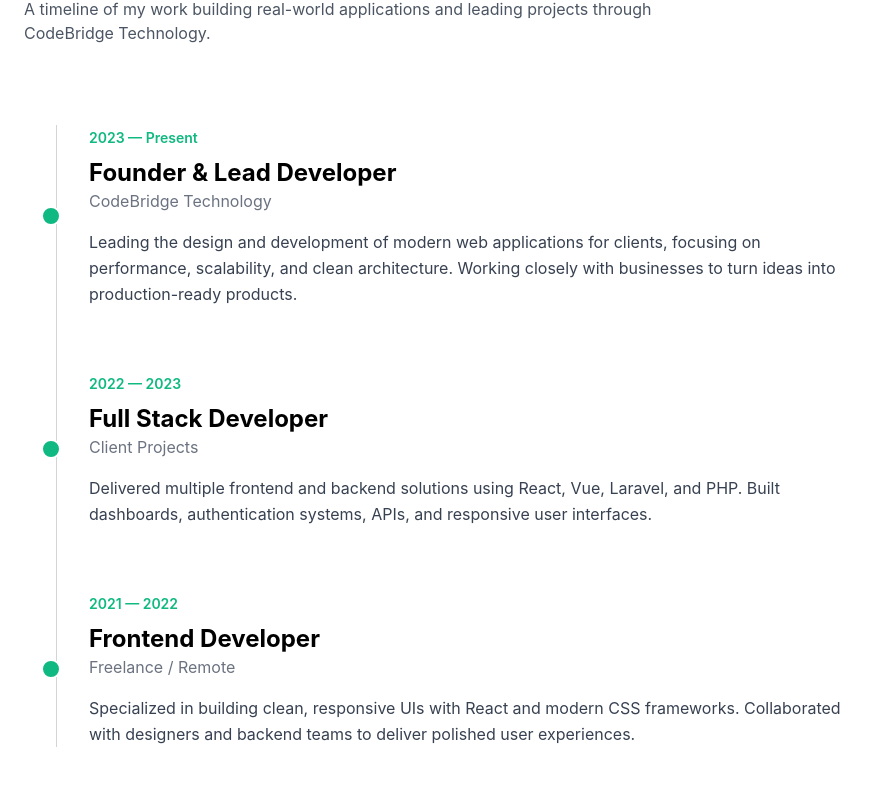
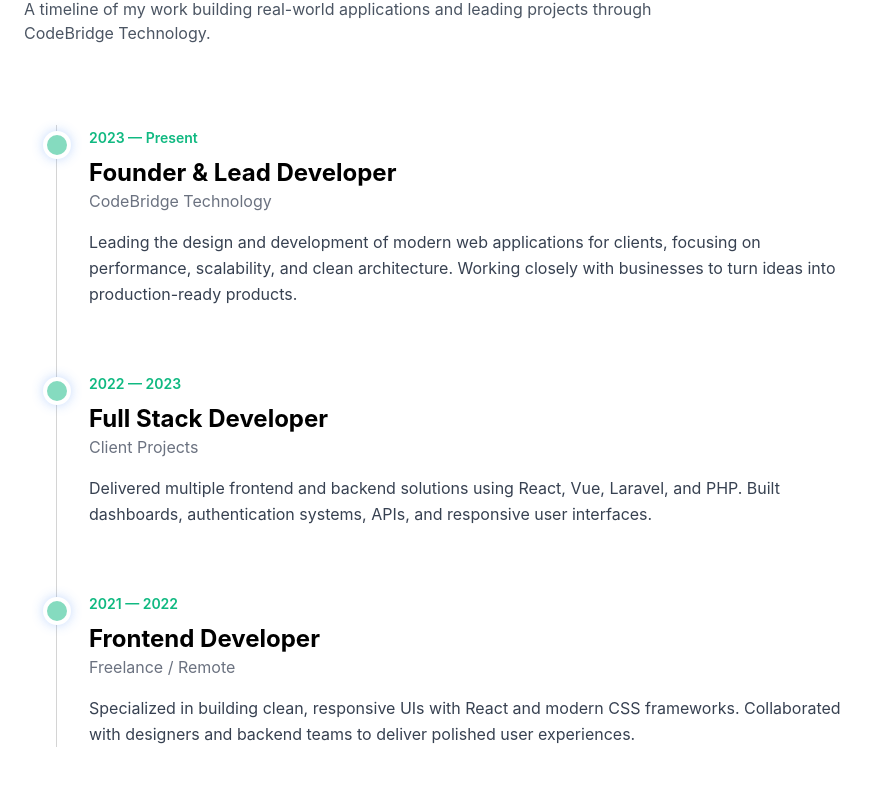
Before and after one commit to AnasMaimalee/portfolio, a React (Vite) app: page / in a window 1280 px wide. Shown: the part 2614-3420 px from the top of the page, without its empty margins (0-878 px from the left). Built offline with nearby package versions, Linux system fonts and the light colour scheme.

Commit message:
fix: education and experience added dot animation

```diff
--- a/src/components/sections/Education.tsx
+++ b/src/components/sections/Education.tsx
@@ -54,8 +54,18 @@ export default function Education() {
                 <FadeIn key={index}>
                 <div className="mb-16 pl-8 relative">
 
-                {/* DOT */}
-                <div className="absolute -left-[14px] top-1.5 w-7 h-7 rounded-full bg-primary border-4 border-white dark:border-neutral-950" />
+                    {/* DOT (line fully masked) */}
+                    <div className="absolute -left-[14px] top-1.5 w-7 h-7">
+                    {/* line cover */}
+                    <div className="absolute inset-0 rounded-full bg-white dark:bg-neutral-950" />
+
+                    {/* blinking dot */}
+                    <div
+                        className="relative w-7 h-7 rounded-full
+                        bg-primary border-4 border-white dark:border-neutral-950
+                        animate-pulse shadow-[0_0_12px_rgba(59,130,246,0.6)]"
+                    />
+                    </div>
 
                     <span className="text-sm font-semibold text-primary">
                     {edu.period}
@@ -79,6 +89,7 @@ export default function Education() {
             ))}
         </div>
 
+
       </div>
     </section>
   );
--- a/src/components/sections/Experience.tsx
+++ b/src/components/sections/Experience.tsx
@@ -44,9 +44,18 @@ export default function Experience() {
             {experiences.map((exp, index) => (
                 <div key={index} className="mb-16 pl-8 relative">
 
-                {/* DOT */}
-                <div className="absolute -left-4 top-1/2 transform -translate-y-1/2 w-5 h-5 rounded-full bg-primary border-2 border-white dark:border-neutral-950" />
+                {/* DOT (line fully hidden) */}
+                <div className="absolute -left-[14px] top-1.5 w-7 h-7">
+                    {/* line cover */}
+                    <div className="absolute inset-0 rounded-full bg-white dark:bg-neutral-950" />
 
+                    {/* dot */}
+                  <div
+                        className="relative w-7 h-7 rounded-full
+                        bg-primary border-4 border-white dark:border-neutral-950
+                        animate-pulse shadow-[0_0_12px_rgba(59,130,246,0.6)]"
+                    />
+                    </div>
                 <span className="text-sm font-semibold text-primary">
                     {exp.period}
                 </span>
@@ -64,7 +73,8 @@ export default function Experience() {
                 </p>
                 </div>
             ))}
-            </div>
+        </div>
+
       </div>
     </section>
   )
--- a/tailwind.config.cjs
+++ b/tailwind.config.cjs
@@ -10,6 +10,15 @@ module.exports = {
       colors: {
         primary: "#10B981", // emerald-500
       },
+      keyframes: {
+        blink: {
+          '0%, 100%': { opacity: '1' },
+          '50%': { opacity: '0.2' },
+        },
+      },
+      animation: {
+        blink: 'blink 1.5s infinite',
+      },
     },
   },
   plugins: [],
```
Lines whose indentation alone changed are shown as unchanged.
